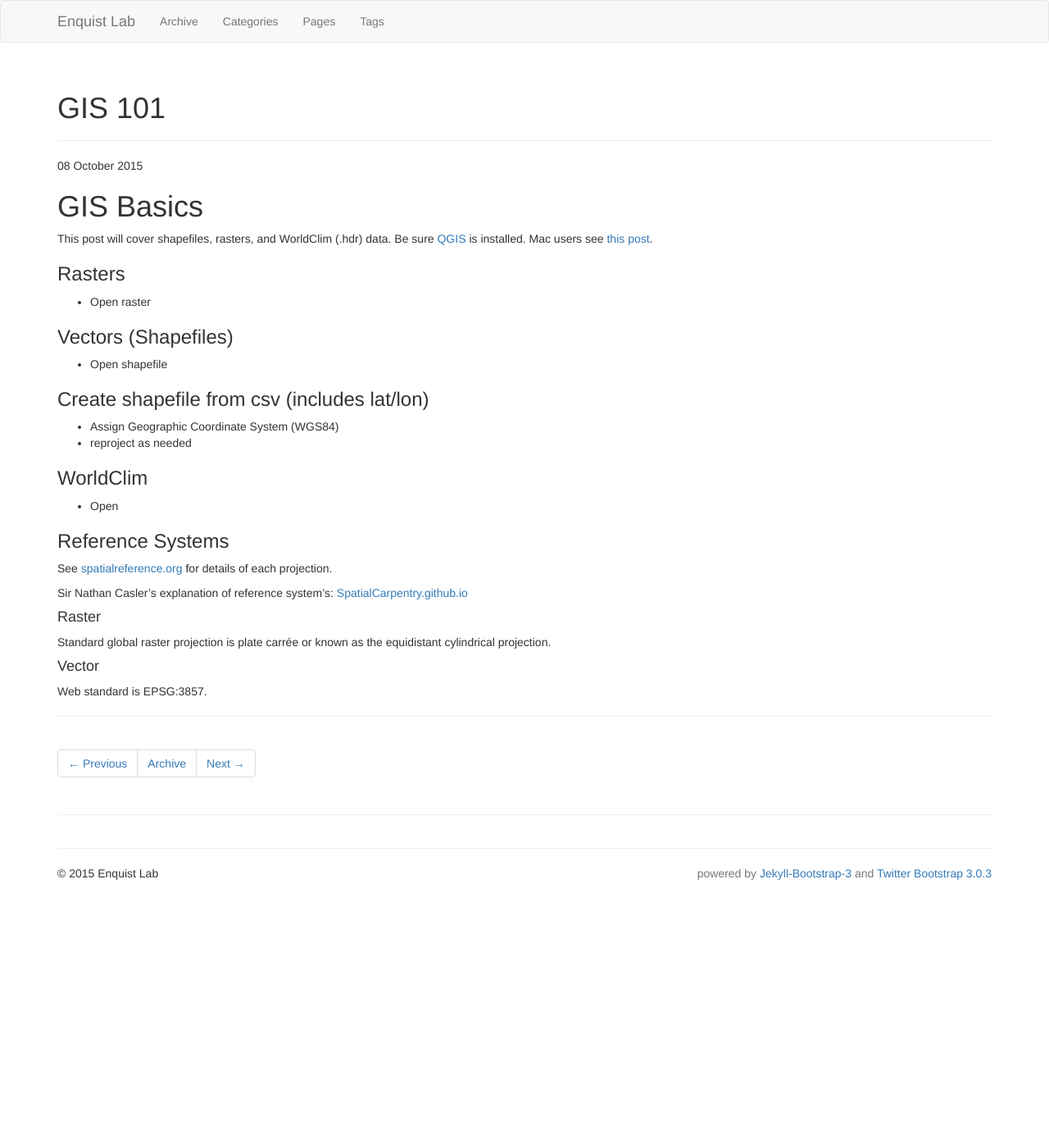
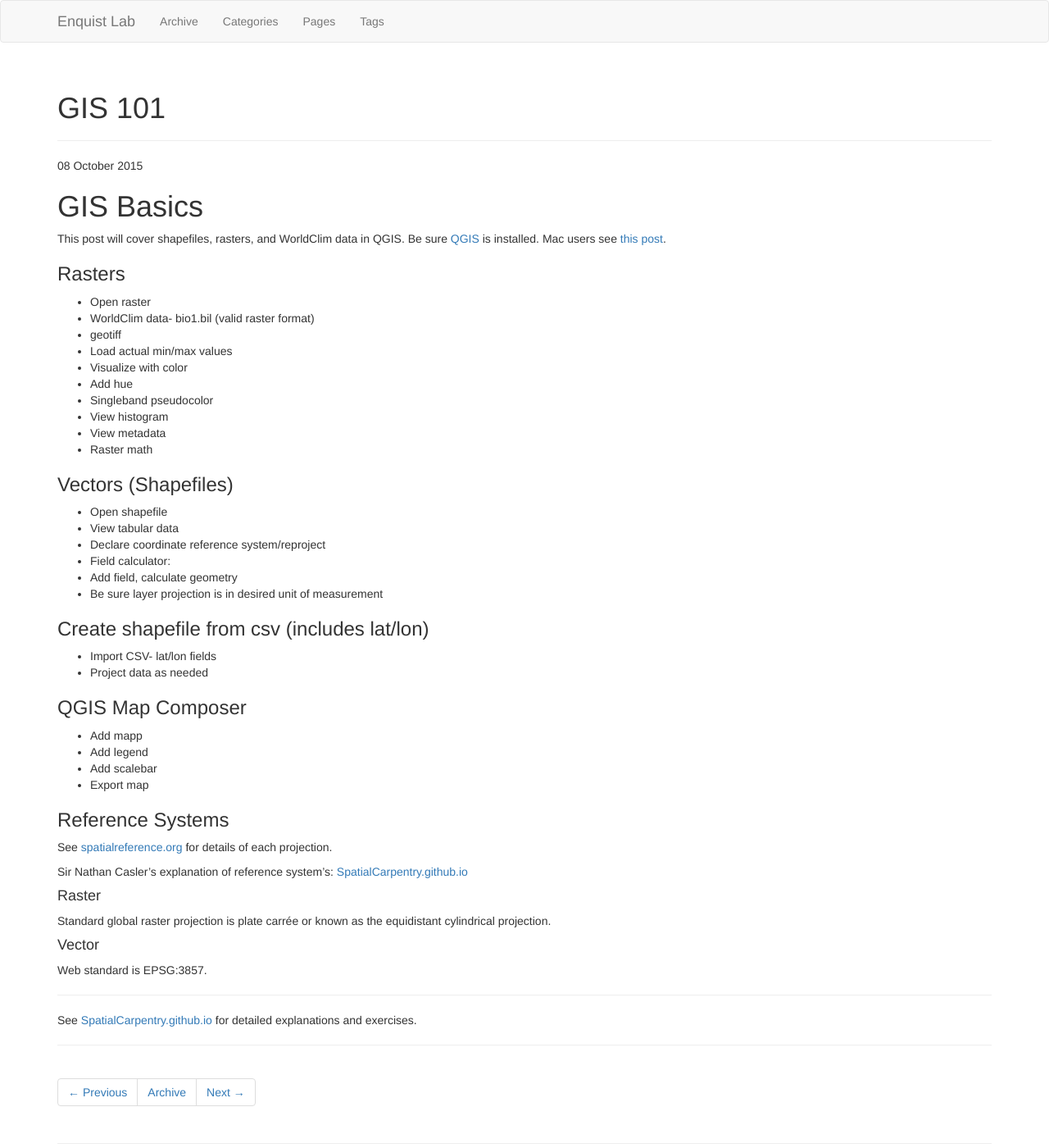
Before and after one commit to EnquistLab/enquistlab.github.io, a Jekyll site: the page built from _posts/2015-10-08-gis-101.md, in a window 1280 px wide and 1400 px high. Shown: the whole window at 82% size. Built offline with Jekyll 4.4.1, drawn with Linux system fonts in a browser that asks for light colours; nearby versions of some CDN libraries; library files that are not in the unit come from our copies.

Commit message:
Updated GIS 101

```diff
--- a/_posts/2015-10-08-gis-101.md
+++ b/_posts/2015-10-08-gis-101.md
@@ -9,25 +9,42 @@ tags: [gis,shapefile,raster,worldclim,hdr]
 
 # GIS Basics
 
-This post will cover shapefiles, rasters, and WorldClim (.hdr) data. Be sure <a href="http://www.qgis.org/en/site/" target="_blank">QGIS</a> is installed. Mac users see <a href="http://localhost:4000/2015/10/08/mac-gis-tools/" target="_blank">this post</a>.
+This post will cover shapefiles, rasters, and WorldClim data in QGIS. Be sure <a href="http://www.qgis.org/en/site/" target="_blank">QGIS</a> is installed. Mac users see <a href="http://localhost:4000/2015/10/08/mac-gis-tools/" target="_blank">this post</a>.
 
 
 ### Rasters
 
 - Open raster
+ - WorldClim data- bio1.bil (valid raster format)
+ - geotiff
+- Load actual min/max values
+- Visualize with color
+ - Add hue
+ - Singleband pseudocolor
+- View histogram
+- View metadata
+- Raster math
 
 ### Vectors (Shapefiles)
 
 - Open shapefile
+- View tabular data
+- Declare coordinate reference system/reproject
+- Field calculator:
+ - Add field, calculate geometry
+ - Be sure layer projection is in desired unit of measurement
 
 ### Create shapefile from csv (includes lat/lon)
 
-- Assign Geographic Coordinate System (WGS84)
-- reproject as needed
+- Import CSV- lat/lon fields
+- Project data as needed
 
-### WorldClim
+### QGIS Map Composer
 
-- Open
+- Add mapp
+- Add legend
+- Add scalebar
+- Export map
 
 ### Reference Systems
 
@@ -42,3 +59,8 @@ Standard global raster projection is plate carrée or known as the equidistant c
 #### Vector
 
 Web standard is EPSG:3857.
+
+
+---
+
+See <a href="http://spatialcarpentry.github.io/basics/" target="_blank">SpatialCarpentry.github.io</a> for detailed explanations and exercises.
```
Also changed, not shown: GIS/bio_10m_bil/bio1.bil.aux.xml (added, +14 -0 lines), GIS/bio_10m_bil/bio6.bil.aux.xml (added, +14 -0 lines), 3 other files.
